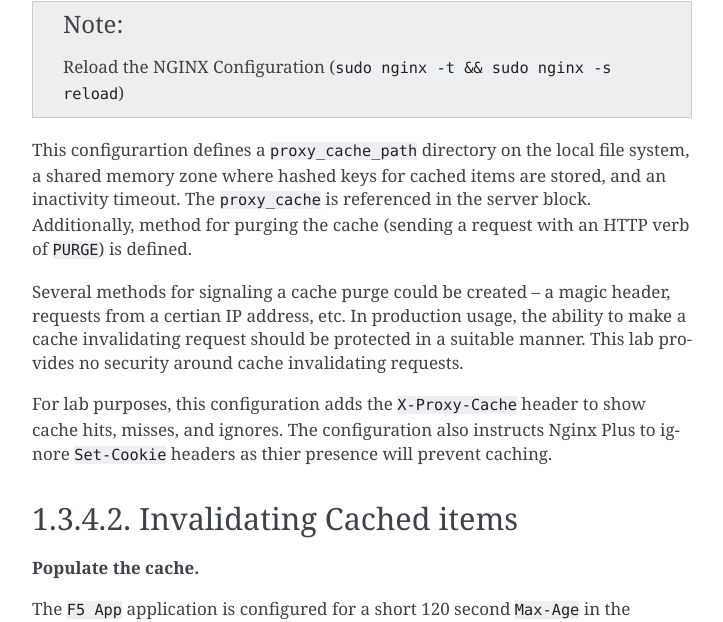
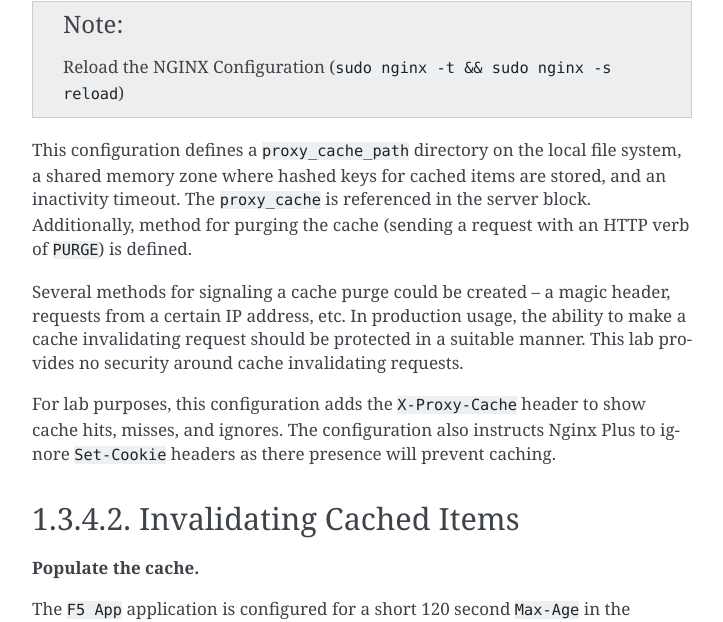
Before and after one commit to majestyz3/Agility-2020-nginx-plus-lab, a Sphinx documentation site: the page built from docs/class1/module3/lab4.rst, in a window 1280 px wide and 900 px high, scrolled down 1655 px. Shown: the part 122-744 px from the top of the window, without its empty margins (388-1111 px from the left). Built offline with Sphinx 7.4.7, drawn with Linux system fonts in a browser that asks for light colours; the version number could not be read and is left out; some of the changed text lies outside the part shown.

Commit message:
spelling and grammar updates

```diff
--- a/docs/class1/module3/lab2.rst
+++ b/docs/class1/module3/lab2.rst
@@ -48,7 +48,7 @@ In this configuration, ``weight`` is enforced on a per-worker basis.
 Multiple Upstreams, Server Blocks, and a Shared Memory Zone
 ~~~~~~~~~~~~~~~~~~~~~~~~~~~~~~~~~~~~~~~~~~~~~~~~~~~~~~~~~~~~
 
-This lab will end up using several upstreams. In order to keep the configuration size managable, these will be stored in a separate file.
+This lab will end up using several upstreams. In order to keep the configuration size manageable, these will be stored in a separate file.
 
 .. note:: Execute these steps on the NGINX Plus Master instance.
 
--- a/docs/class1/module3/lab4.rst
+++ b/docs/class1/module3/lab4.rst
@@ -66,16 +66,16 @@ Add a cache
 
 .. note:: Reload the NGINX Configuration (``sudo nginx -t && sudo nginx -s reload``)
 
-This configurartion defines a ``proxy_cache_path`` directory on the local file system, a shared memory zone where hashed keys for cached items are stored, and an inactivity timeout.
+This configuration  defines a ``proxy_cache_path`` directory on the local file system, a shared memory zone where hashed keys for cached items are stored, and an inactivity timeout.
 The ``proxy_cache`` is referenced in the server block. Additionally, method for purging the cache (sending a request with an HTTP verb of ``PURGE``) is defined.
 
-Several methods for signaling a cache purge could be created -- a magic header, requests from a certian IP address, etc.
+Several methods for signaling a cache purge could be created -- a magic header, requests from a certain IP address, etc.
 In production usage, the ability to make a cache invalidating request should be protected in a suitable manner. This lab provides no security around cache invalidating requests.
 
 For lab purposes, this configuration adds the ``X-Proxy-Cache`` header to show cache hits, misses, and ignores.
-The configuration also instructs Nginx Plus to ignore ``Set-Cookie`` headers as thier presence will prevent caching.
+The configuration also instructs Nginx Plus to ignore ``Set-Cookie`` headers as there presence will prevent caching.
 
-Invalidating Cached items
+Invalidating Cached Items
 ~~~~~~~~~~~~~~~~~~~~~~~~~
 
 **Populate the cache.**
--- a/docs/conf.py
+++ b/docs/conf.py
@@ -133,7 +133,7 @@ templates_path = ['_templates']
 source_suffix = '.rst'
 
 # The encoding of source files.
-#
+#c
 # source_encoding = 'utf-8-sig'
 
 # The master toctree document.
```
Also changed, not shown: other parts of docs/class1/module3/lab2.rst (+2 -2 lines), docs/class1/module1/lab1.rst (+7 -11 lines).
